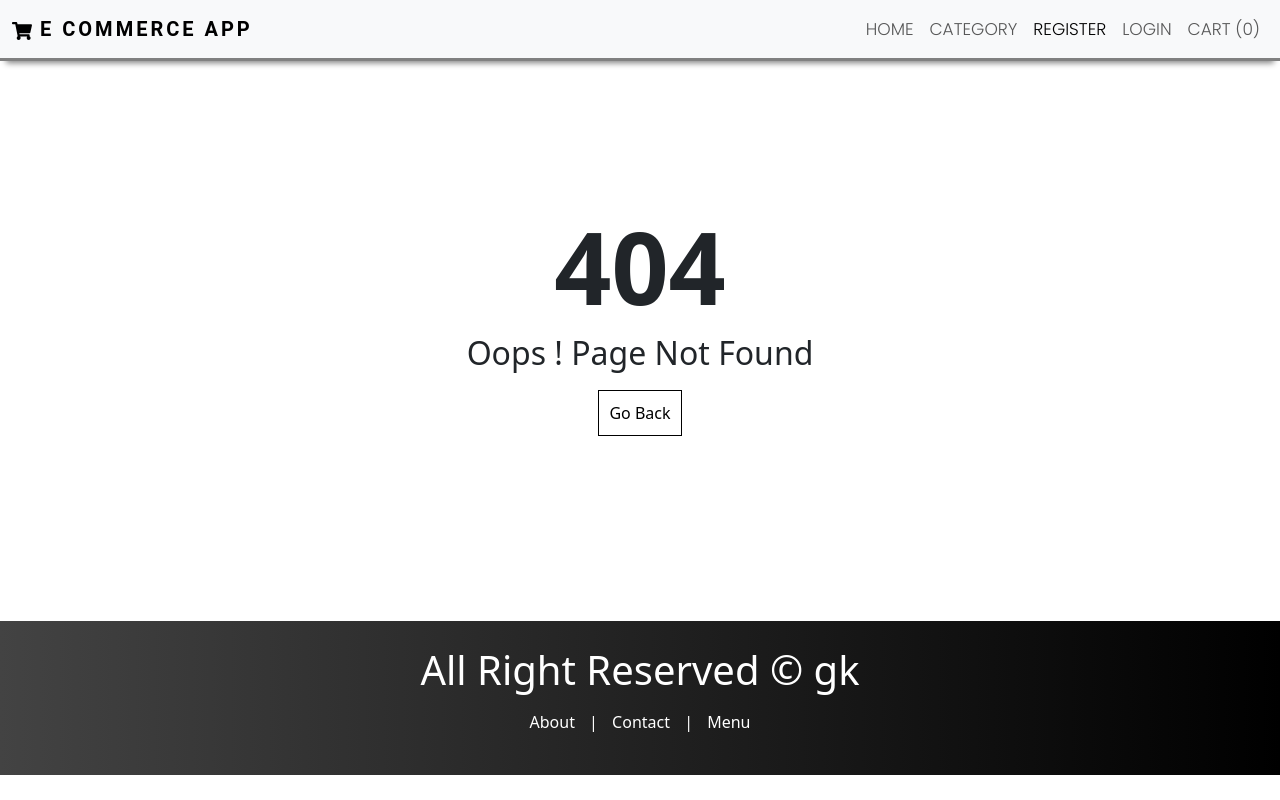
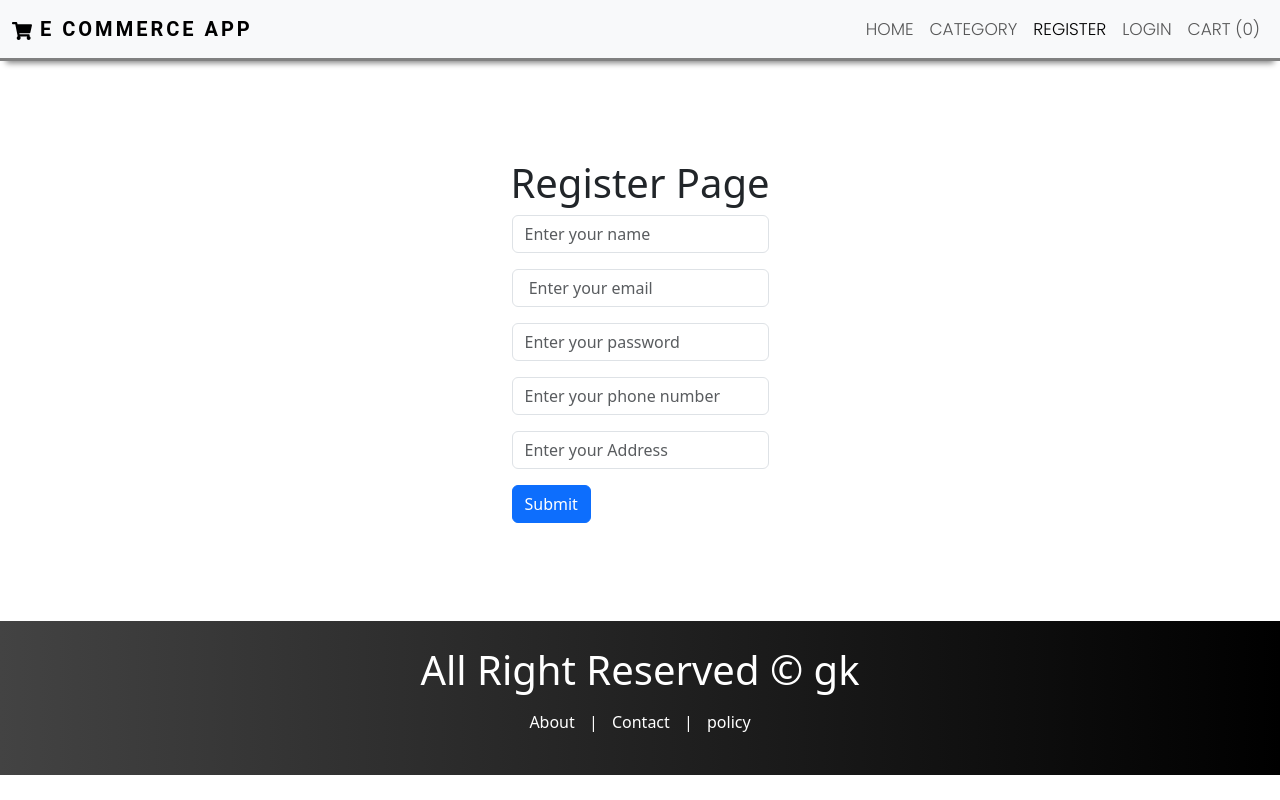
Before and after one commit to ghanshyamkumargiet/ecommerceForHtLogistics, a React (Create React App) app: page /register in a window 1280 px wide. Before the commit this address had no page. Built offline with nearby package versions, Linux system fonts and the light colour scheme.

Commit message:
register function add

```diff
--- a/package.json
+++ b/package.json
@@ -1,14 +1,18 @@
 {
   "name": "front-end",
+  "proxy": "http://localhost:5500",
   "version": "0.1.0",
   "private": true,
   "dependencies": {
     "@testing-library/jest-dom": "^5.17.0",
     "@testing-library/react": "^13.4.0",
     "@testing-library/user-event": "^13.5.0",
+    "axios": "^1.7.7",
     "bootstrap": "^5.3.3",
     "react": "^18.3.1",
     "react-dom": "^18.3.1",
+    "react-helmet": "^6.1.0",
+    "react-hot-toast": "^2.4.1",
     "react-icons": "^5.3.0",
     "react-router-dom": "^6.27.0",
     "react-scripts": "5.0.1",
--- a/src/App.js
+++ b/src/App.js
@@ -2,16 +2,19 @@ import { Routes, Route } from "react-router-dom";
 import HomePage from "./pages/HomePage";
 import About from "./pages/About";
 import Contact from "./pages/Contact";
-import Menu from "./pages/Menu";
+import Policy from "./pages/Policy";
 import PagenotFound from "./pages/PagenotFound";
+import Register from "./pages/Auth/Register";
+
 function App() {
   return (
     <>
       <Routes>
         <Route path="/" element={<HomePage />} />
+        <Route path="/register" element={<Register />} />
         <Route path="/about" element={<About />} />
         <Route path="/contact" element={<Contact />} />
-        <Route path="/menu" element={<Menu />} />
+        <Route path="/policy" element={<Policy />} />
         <Route path="*" element={<PagenotFound />} />
       </Routes>
     </>
--- a/src/components/Layout/Footer.js
+++ b/src/components/Layout/Footer.js
@@ -7,7 +7,7 @@ const Footer = () => {
       <h1 className="text-center">All Right Reserved © gk</h1>
       <p className="text-center mt-3">
         <Link to="/about"> About </Link> |<Link to="/contact"> Contact </Link>|
-        <Link to="/menu"> Menu </Link>
+        <Link to="/policy"> policy </Link>
       </p>
     </div>
   );
--- a/src/components/Layout/Layout.js
+++ b/src/components/Layout/Layout.js
@@ -1,12 +1,15 @@
 import React from "react";
 import Header from "./Header";
 import Footer from "./Footer";
-
+import { Toaster } from "react-hot-toast";
 const Layout = ({ children }) => {
   return (
     <div>
       <Header />
-      <main style={{ minHeight: "70vh" }}>{children}</main>
+      <main style={{ minHeight: "70vh" }}>
+        <Toaster />
+        {children}
+      </main>
       <Footer />
     </div>
   );
--- a/src/index.css
+++ b/src/index.css
@@ -79,3 +79,21 @@
   background-color: black;
   color: white;
 }
+
+.contactus {
+  margin: 0;
+  padding: 0;
+  height: 70vh;
+  display: flex;
+  align-items: center;
+  justify-content: center;
+}
+
+.Register{
+  display: flex;
+  align-items: center;
+  justify-content: center;
+  flex-direction: column;
+  height: 70vh;
+
+}
--- /dev/null
+++ b/src/pages/Auth/Register.js
@@ -0,0 +1,104 @@
+import React, { useState } from "react";
+import Layout from "../../components/Layout/Layout";
+import axios from "axios";
+import { useNavigate } from "react-router-dom";
+import toast from "react-hot-toast";
+
+const Register = () => {
+  const [name, setName] = useState("");
+  const [email, setEmail] = useState("");
+  const [password, setPassword] = useState("");
+  const [phone, setPhone] = useState("");
+  const [address, setAddress] = useState("");
+  const navigate = useNavigate();
+
+  //form function
+
+  const handleSubmit = async (e) => {
+    e.preventDefault();
+    try {
+      const res = await axios.post("/api/v1/auth/register", {
+        name,
+        email,
+        password,
+        phone,
+        address,
+      });
+      if (res && res.data.success) {
+        toast.success(res.data && res.data.message);
+        navigate("/login");
+      } else {
+        toast.error(res.data.message);
+      }
+    } catch (error) {
+      console.log(error);
+    }
+  };
+
+  return (
+    <Layout>
+      <div className="Register">
+        <h1>Register Page </h1>
+        <form onSubmit={handleSubmit}>
+          <div className="mb-3">
+            <input
+              type="text"
+              value={name}
+              onChange={(e) => setName(e.target.value)}
+              className="form-control"
+              id="Name"
+              placeholder="Enter your name"
+            />
+          </div>
+
+          <div className="mb-3">
+            <input
+              type="email"
+              value={email}
+              onChange={(e) => setEmail(e.target.value)}
+              className="form-control"
+              id="email"
+              placeholder=" Enter your email"
+            />
+          </div>
+          <div className="mb-3">
+            <input
+              type="password"
+              value={password}
+              onChange={(e) => setPassword(e.target.value)}
+              className="form-control"
+              id="password"
+              placeholder="Enter your password"
+            />
+          </div>
+          <div className="mb-3">
+            <input
+              type="text"
+              value={phone}
+              onChange={(e) => setPhone(e.target.value)}
+              className="form-control"
+              id="phone"
+              placeholder="Enter your phone number"
+            />
+          </div>
+          <div className="mb-3">
+            <input
+              type="text"
+              value={address}
+              onChange={(e) => setAddress(e.target.value)}
+              className="form-control"
+              id="Address"
+              placeholder="Enter your Address"
+            />
+          </div>
+
+          <button type="submit" className="btn btn-primary">
+            Submit
+          </button>
+        </form>
+      </div>
+    </Layout>
+  );
+};
+
+export default Register;
--- a/src/pages/Menu.js
+++ b/src/pages/Policy.js
@@ -1,12 +1,12 @@
 import React from "react";
 import Layout from "../components/Layout/Layout";
 
-const Menu = () => {
+const Policy = () => {
   return (
     <Layout>
-      <h1> Menu Page</h1>
+      <h1>policy page </h1>
     </Layout>
   );
 };
 
-export default Menu;
+export default Policy;
```
Also changed, not shown: 2 other files (tests, documents, lock files or other folders).
